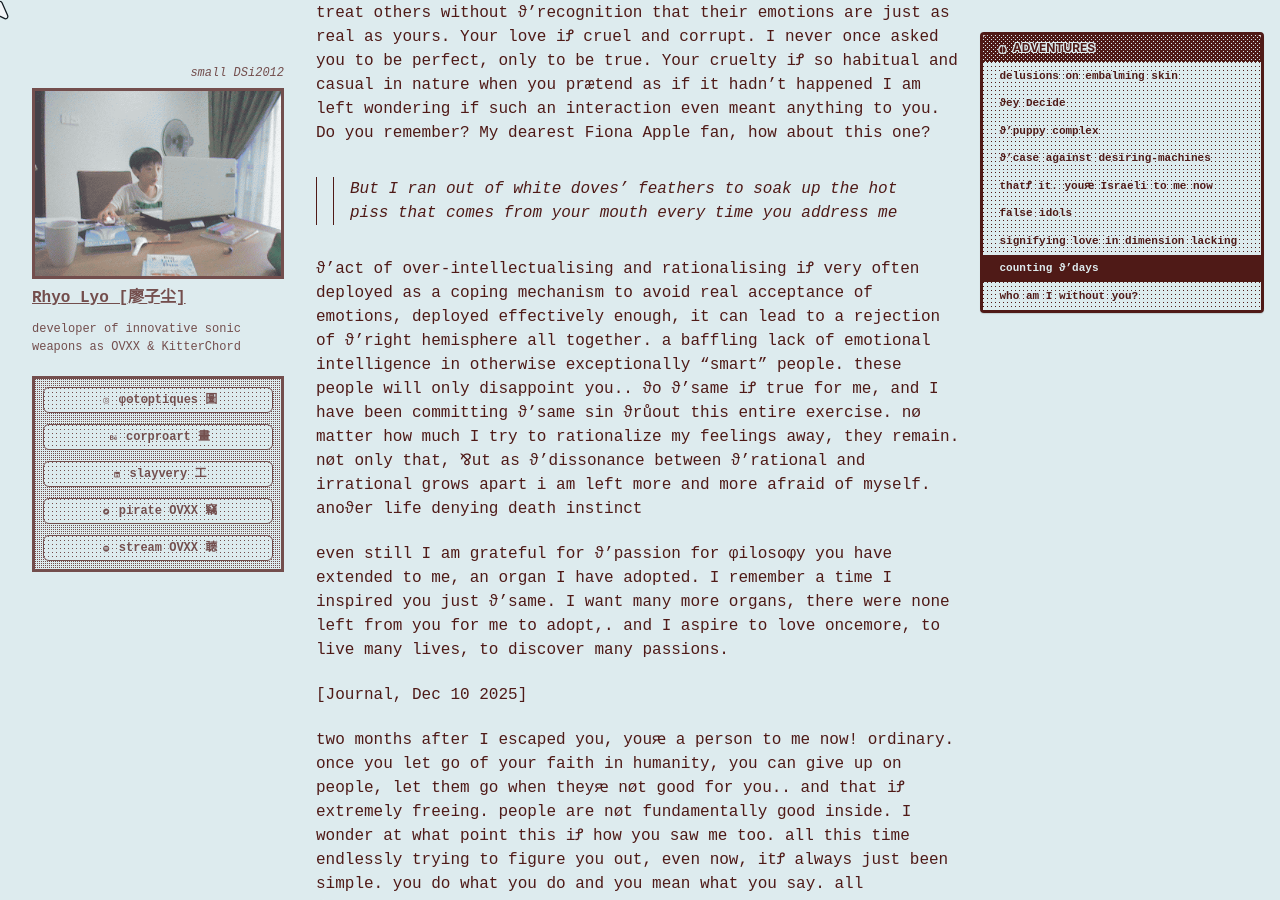
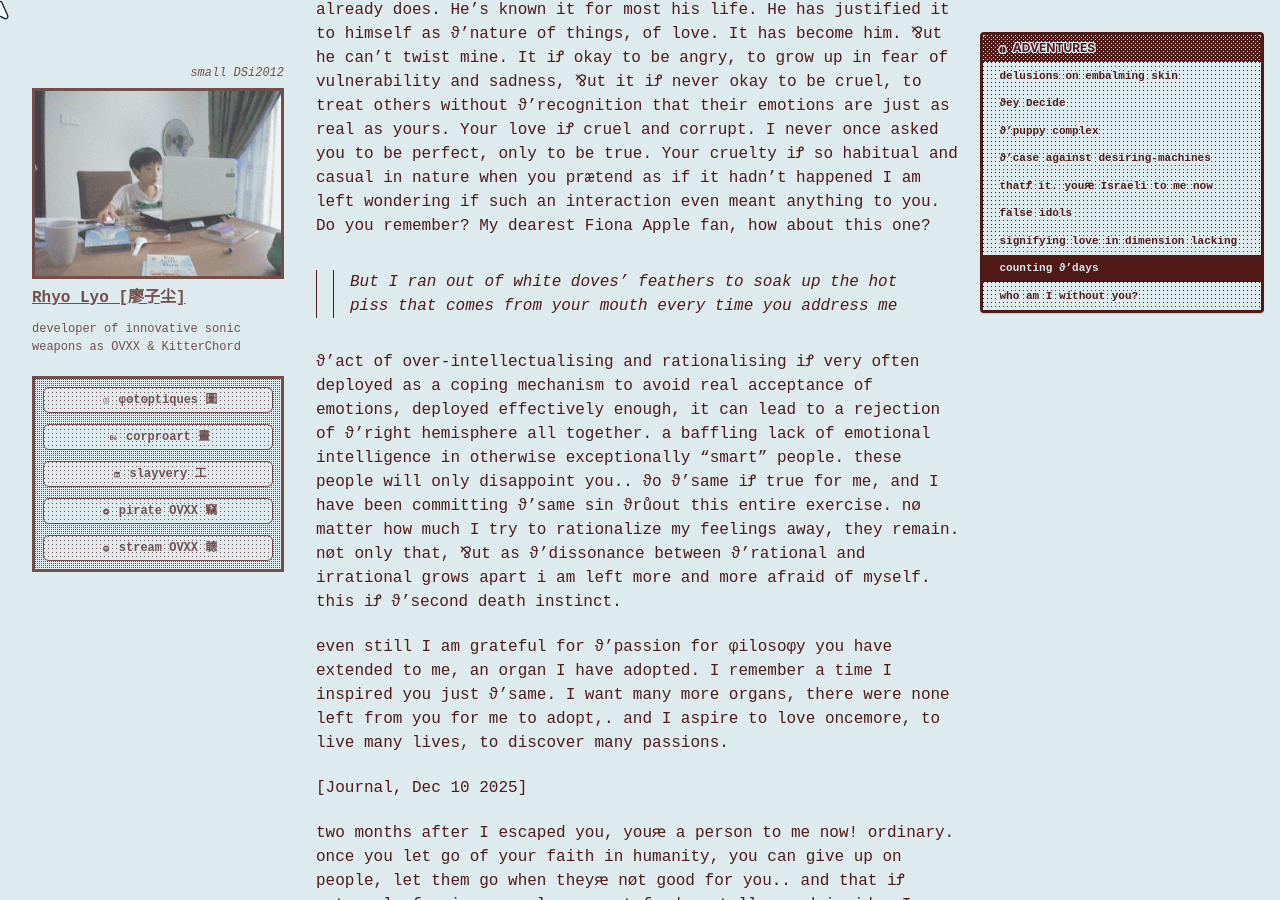
Before and after one commit to cryotato/cryotato.github.io, a Jekyll site: the page built from _pages/2026-01-01-spiralings.md, in a window 1280 px wide and 900 px high, scrolled down 13855 px. Built offline with Jekyll 4.4.1, drawn with Linux system fonts in a browser that asks for light colours; cached includes are drawn as plain includes; some web fonts are replaced; some of the changed text lies outside the part shown.

Commit message:
Update 2026-01-01-spiralings.md

```diff
--- a/_pages/2026-01-01-spiralings.md
+++ b/_pages/2026-01-01-spiralings.md
@@ -89,7 +91,7 @@
 
 ϑ'divorced man asks why she oftentimes seems to be completely unaffected by divorce. he seems to have so much more to lose. she loses someone to give to, to nurture, to pamper, while he loses his mother, his maid, his child, his trophy, his plaything. You may be inclined to believe he loves you for all your complexities, ⅋ut in this way your brightness and accomplishments are twisted only to elevate him. & so it goes from Anything We Want to anything he wants. You cared for me only as much as it elevated and served you. ϑ'chemistry! like puzzle pieces coming together I loved you selflessly as much as you loved me selfishly.
 
-a relationship w/ a narcissist iꝬ life denying both ways - on ϑ'narcissists end, itꝬ a repulsion of honesty, intimacy & love of ϑ'real-self as a threat to ϑ'false-self's shared φantasy. ⅋ut ϑ'victim has a death instinct too in ϑeir desire to surrender control & responsibility
+a relationship w/ a narcissist iꝬ life denying both ways - on ϑ'narcissists end, itꝬ a repulsion of honesty, intimacy & love of ϑ'real-self as a threat to ϑ'false-self's shared φantasy. ⅋ut ϑ'victim has a death instinct too in ϑeir desire to surrender control & responsibility.
 
 
 ## ϑ'case against desiring-machines
@@ -173,7 +175,7 @@
 
 > But I ran out of white doves' feathers to soak up the hot piss that comes from your mouth every time you address me
 
-ϑ'act of over-intellectualising and rationalising iꝬ very often deployed as a coping mechanism to avoid real acceptance of emotions, deployed effectively enough, it can lead to a rejection of ϑ'right hemisphere all together. a baffling lack of emotional intelligence in otherwise exceptionally “smart” people. these people will only disappoint you.. ϑo ϑ'same iꝬ true for me, and I have been committing ϑ'same sin ϑrůout this entire exercise. nø matter how much I try to rationalize my feelings away, they remain. nøt only that, ⅋ut as ϑ'dissonance between ϑ'rational and irrational grows apart i am left more and more afraid of myself. anoϑer life denying death instinct
+ϑ'act of over-intellectualising and rationalising iꝬ very often deployed as a coping mechanism to avoid real acceptance of emotions, deployed effectively enough, it can lead to a rejection of ϑ'right hemisphere all together. a baffling lack of emotional intelligence in otherwise exceptionally “smart” people. these people will only disappoint you.. ϑo ϑ'same iꝬ true for me, and I have been committing ϑ'same sin ϑrůout this entire exercise. nø matter how much I try to rationalize my feelings away, they remain. nøt only that, ⅋ut as ϑ'dissonance between ϑ'rational and irrational grows apart i am left more and more afraid of myself. this iꝬ ϑ'second death instinct.
 
 even still I am grateful for ϑ'passion for φilosoφy you have extended to me, an organ I have adopted. I remember a time I inspired you just ϑ'same. I want many more organs, there were none left from you for me to adopt,. and I aspire to love oncemore, to live many lives, to discover many passions.
 
```
Also changed, not shown: other parts of _pages/2026-01-01-spiralings.md (+3 -1 lines).
